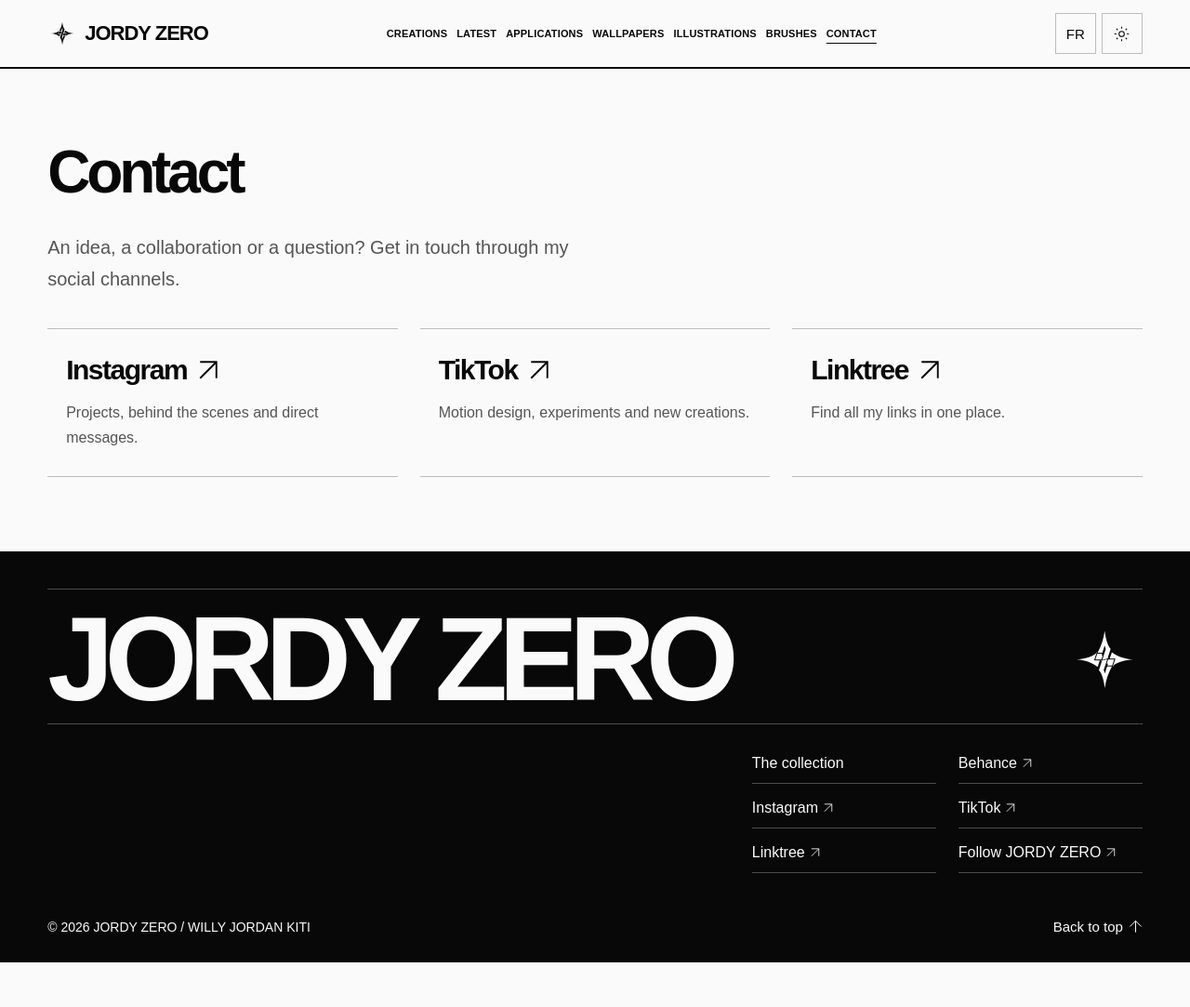
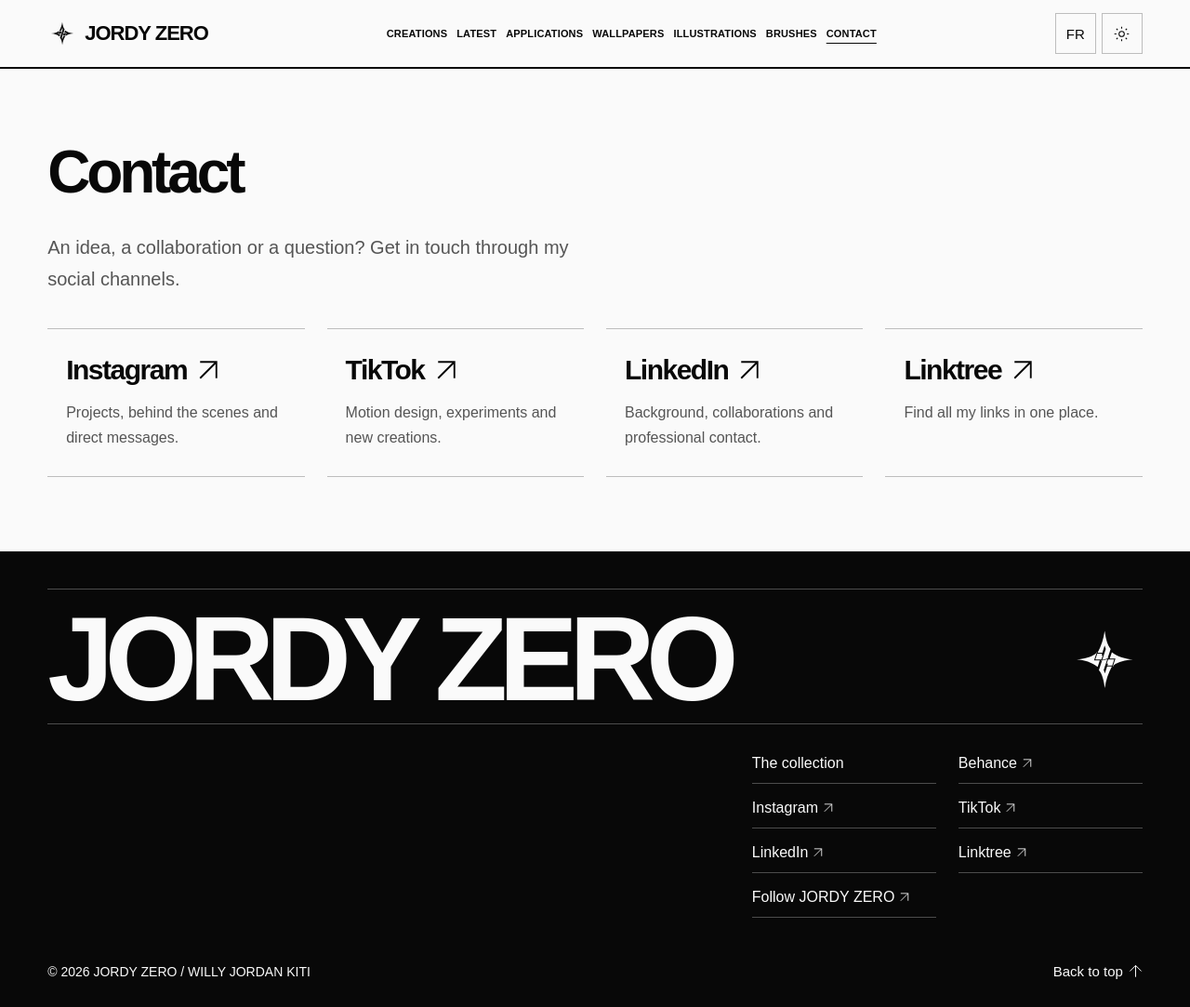
Before and after one commit to JordanW-Kiti/jordyzero.com, a plain HTML site: page contact.html in a window 1280 px wide. Shown: the whole page at 93% size. Before the commit the page ends 1035 px from the top, so only its background shows below. Drawn offline with Linux system fonts and the light colour scheme.

Commit message:
Site du 2026-11-25

```diff
--- a/contact.html
+++ b/contact.html
@@ -2325,6 +2325,7 @@ const english = {
   contactIntro: "An idea, a collaboration or a question? Get in touch through my social channels.",
   contactInstagram: "Projects, behind the scenes and direct messages.",
   contactTiktok: "Motion design, experiments and new creations.",
+  contactLinkedin: "Background, collaborations and professional contact.",
   contactLinktree: "Find all my links in one place.",
   navAllShort: "Creations",
   navLatestShort: "Latest",
@@ -2961,6 +2962,9 @@ document.addEventListener("contextmenu", event => {
     <a href="https://www.tiktok.com/@jordy.zero7" target="_blank" rel="noopener noreferrer"><h2>TikTok <svg aria-hidden="true" viewBox="0 0 24 24" fill="currentColor">
         <path d="M5 19 19 5M5 5h14v14" fill="none" stroke="currentColor" stroke-width="1.5"/>
       </svg></h2><p data-i18n="contactTiktok">Motion design, expériences et nouvelles créations.</p></a>
+    <a href="https://www.linkedin.com/in/jordan-kiti-96a140370/" target="_blank" rel="noopener noreferrer"><h2>LinkedIn <svg aria-hidden="true" viewBox="0 0 24 24" fill="currentColor">
+        <path d="M5 19 19 5M5 5h14v14" fill="none" stroke="currentColor" stroke-width="1.5"/>
+      </svg></h2><p data-i18n="contactLinkedin">Parcours, collaborations et contact professionnel.</p></a>
     <a href="https://linktr.ee/jordi.zerocustom" target="_blank" rel="noopener noreferrer"><h2>Linktree <svg aria-hidden="true" viewBox="0 0 24 24" fill="currentColor">
         <path d="M5 19 19 5M5 5h14v14" fill="none" stroke="currentColor" stroke-width="1.5"/>
       </svg></h2><p data-i18n="contactLinktree">Tous mes liens, au même endroit.</p></a>
@@ -2988,6 +2992,9 @@ document.addEventListener("contextmenu", event => {
           <a class="text-link" href="https://www.tiktok.com/@jordy.zero7" target="_blank" rel="noopener noreferrer">TikTok <svg aria-hidden="true" viewBox="0 0 24 24" fill="currentColor">
         <path d="M5 19 19 5M5 5h14v14" fill="none" stroke="currentColor" stroke-width="1.5"/>
       </svg></a>
+          <a class="text-link" href="https://www.linkedin.com/in/jordan-kiti-96a140370/" target="_blank" rel="noopener noreferrer">LinkedIn <svg aria-hidden="true" viewBox="0 0 24 24" fill="currentColor">
+        <path d="M5 19 19 5M5 5h14v14" fill="none" stroke="currentColor" stroke-width="1.5"/>
+      </svg></a>
           <a class="text-link" href="https://linktr.ee/jordi.zerocustom" target="_blank" rel="noopener noreferrer">Linktree <svg aria-hidden="true" viewBox="0 0 24 24" fill="currentColor">
         <path d="M5 19 19 5M5 5h14v14" fill="none" stroke="currentColor" stroke-width="1.5"/>
       </svg></a>
```
Also changed, not shown: all-my-creations.html (+4 -0 lines), applications.html (+4 -0 lines), illustrations.html (+4 -0 lines), index.html (+7 -0 lines), last-release.html (+4 -0 lines), procreate-brusche.html (+4 -0 lines), wallpapers.html (+4 -0 lines).
